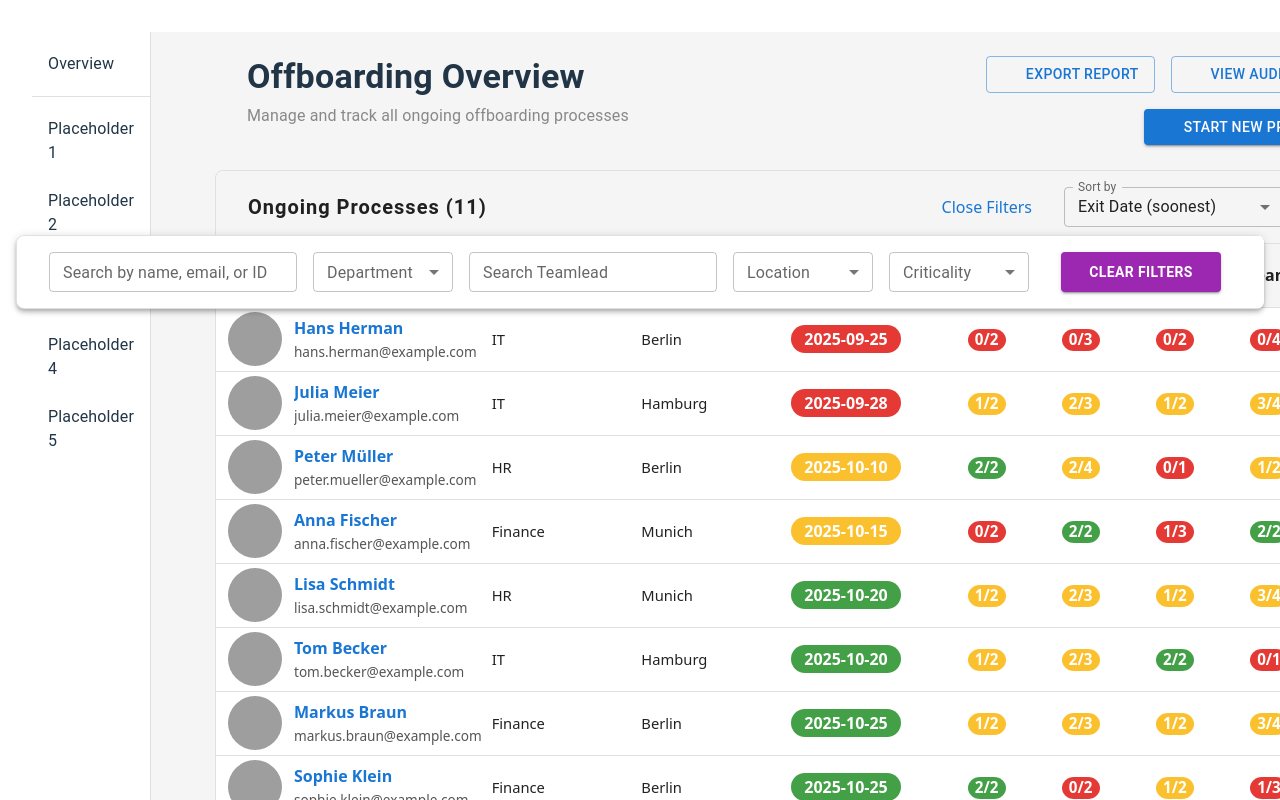
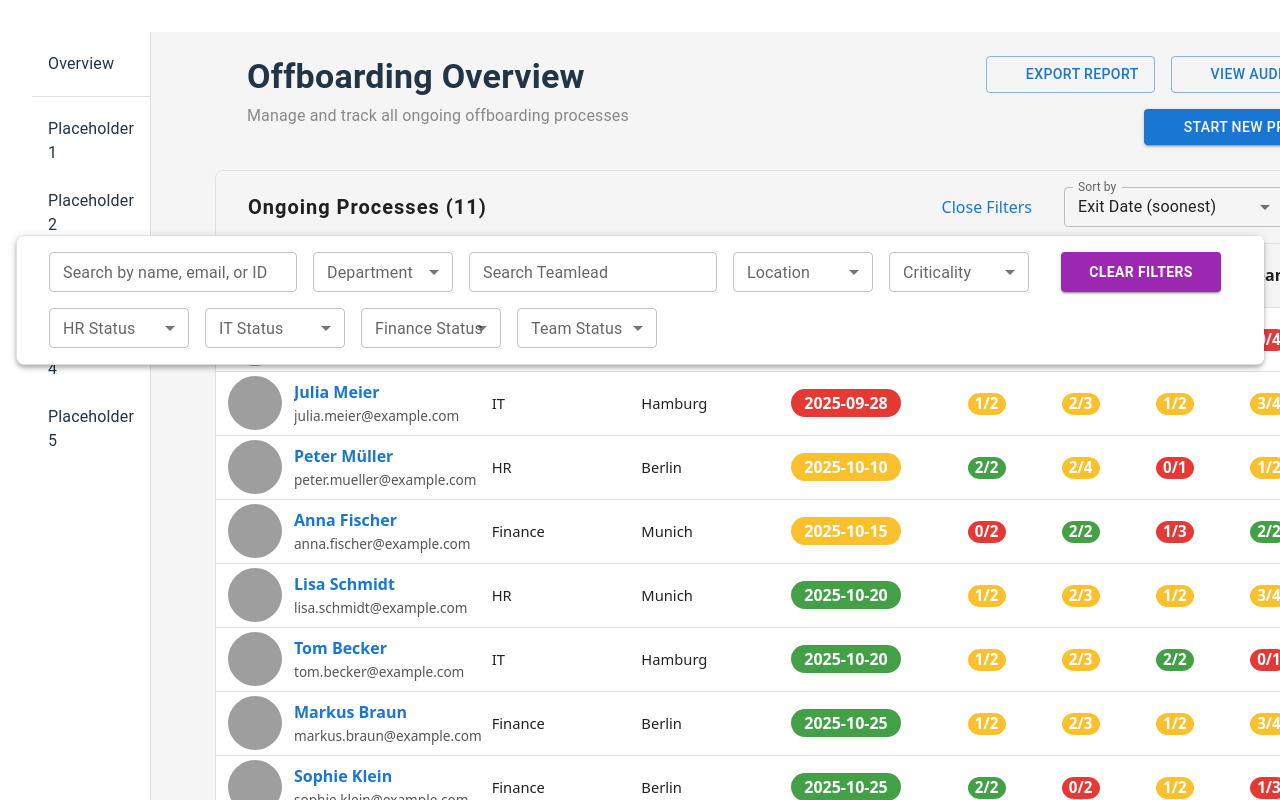
Before and after one commit to PatrickGress/offboardingtoolTS, a React (Vite) app: page / in a window 1280 px wide. Both pictures are taken after a click on the button "Open Filters". Shown: the top 800 px of the page. Built offline with nearby package versions, Linux system fonts and the light colour scheme; grey boxes are pictures that could not be loaded; some icons are missing; the HTML template or start-up script is replaced by a standard one.

Commit message:
filters: new filters, no logic

```diff
--- a/src/components/FilterPanel.tsx
+++ b/src/components/FilterPanel.tsx
@@ -24,7 +24,10 @@ export function FilterPanel({
   showTeamleadDropdown,
   setShowTeamleadDropdown,
   nameDropdownClosedByClick,
-  teamleadDropdownClosedByClick
+  teamleadDropdownClosedByClick,
+  subflowNames,
+  subflowFilters,
+  setSubflowFilters
 }: any) {
   // refs for input fields
   const nameBoxRef = useRef<HTMLDivElement>(null);
@@ -46,8 +49,14 @@ export function FilterPanel({
     }
   }, [showTeamleadDropdown]);
 
+  const handleSubflowFilterChange = (subflow: string, value: string) => {
+    setSubflowFilters((prev: any) => ({ ...prev, [subflow]: value }));
+  };
+
   return (
     <Paper elevation={3} sx={{ width: { xs: '1100px', lg: '1320px' }, display: 'flex', alignItems: 'center', gap: 2, px: 4, py: 2, bgcolor: '#fff', borderRadius: 2, border: '1px solid #e0e0e0', position: 'relative', overflow: 'visible' }}>
+      <Box sx={{ width: '100%', display: 'flex', flexDirection: 'column', gap: 0 }}>
+        <Box sx={{ display: 'flex', alignItems: 'center', gap: 2 }}>
           <Box ref={nameBoxRef} sx={{ position: 'relative', minWidth: 220 }}>
             <TextField
               label="Search by name, email, or ID"
@@ -151,6 +160,26 @@ export function FilterPanel({
           >
             Clear Filters
           </Button>
+        </Box>
+        {/* New row for subflow filters */}
+        <Box sx={{ width: '100%', display: 'flex', gap: 2, mt: 2 }}>
+          {subflowNames.map((subflow: string) => (
+            <FormControl key={subflow} size="small" sx={{ minWidth: 140 }}>
+              <InputLabel>{subflow} Status</InputLabel>
+              <Select
+                value={subflowFilters[subflow] || ''}
+                label={`${subflow} Status`}
+                onChange={e => handleSubflowFilterChange(subflow, e.target.value)}
+              >
+                <MenuItem value="">All</MenuItem>
+                <MenuItem value="done">Done</MenuItem>
+                <MenuItem value="ongoing">Ongoing</MenuItem>
+                <MenuItem value="notstarted">Not Started</MenuItem>
+              </Select>
+            </FormControl>
+          ))}
+        </Box>
+      </Box>
     </Paper>
   );
 }
--- a/src/components/OverviewContainer.tsx
+++ b/src/components/OverviewContainer.tsx
@@ -106,6 +106,20 @@ export function OverviewContainer() {
     return 'green';
   }
 
+  // Extract all unique subflow names from mockWorkflows
+  const subflowNames = useMemo(() => {
+    const all = mockWorkflows.flatMap(wf => wf.statuses.map(s => s.label));
+    return Array.from(new Set(all));
+  }, [mockWorkflows]);
+
+  // State for each subflow filter
+  const [subflowFilters, setSubflowFilters] = useState<{ [key: string]: string }>({});
+
+  // Handler for subflow filter change
+  const handleSubflowFilterChange = (subflow: string, value: string) => {
+    setSubflowFilters(prev => ({ ...prev, [subflow]: value }));
+  };
+
   // Filtering logic
   const filteredWorkflows = mockWorkflows.filter(wf => {
     const searchLower = debouncedSearch.toLowerCase();
@@ -123,6 +137,19 @@ export function OverviewContainer() {
       const dateColor = getDateTrafficLight(wf.exitDate);
       const anyStatusMatch = wf.statuses.some(s => getSubflowTrafficLight(s.completion) === crit);
       if (!(dateColor === crit || anyStatusMatch)) return false;
+    }
+    // Subflow filters
+    for (const subflow of subflowNames) {
+      const filterValue = subflowFilters[subflow];
+      if (!filterValue) continue;
+      const status = wf.statuses.find(s => s.label === subflow);
+      if (!status) return false;
+      const [done, total] = status.completion.split('/').map(Number);
+      let match = false;
+      if (filterValue === 'done') match = done === total && total > 0;
+      else if (filterValue === 'ongoing') match = done > 0 && done < total;
+      else if (filterValue === 'notstarted') match = done === 0;
+      if (!match) return false;
     }
     return true;
   });
@@ -172,11 +199,15 @@ export function OverviewContainer() {
                 setLocation('');
                 setCrit('');
                 setTeamleadSearch('');
+                setSubflowFilters({});
               },
               nameResults, teamleadResults,
               showNameDropdown, setShowNameDropdown,
               showTeamleadDropdown, setShowTeamleadDropdown,
-              nameDropdownClosedByClick, teamleadDropdownClosedByClick
+              nameDropdownClosedByClick, teamleadDropdownClosedByClick,
+              subflowNames,
+              subflowFilters,
+              handleSubflowFilterChange
             }}
             activeFilterCount={activeFilterCount}
           />
```
Lines whose indentation alone changed are shown as unchanged.
